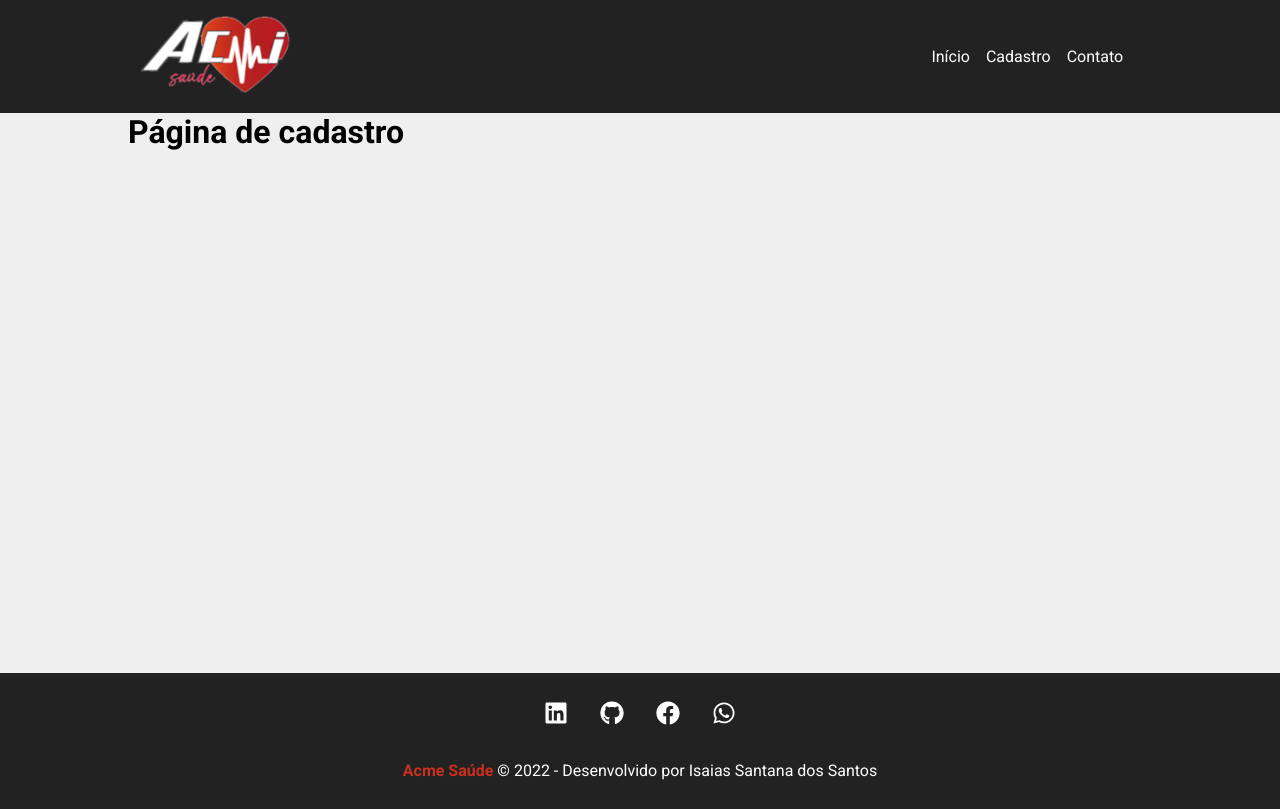
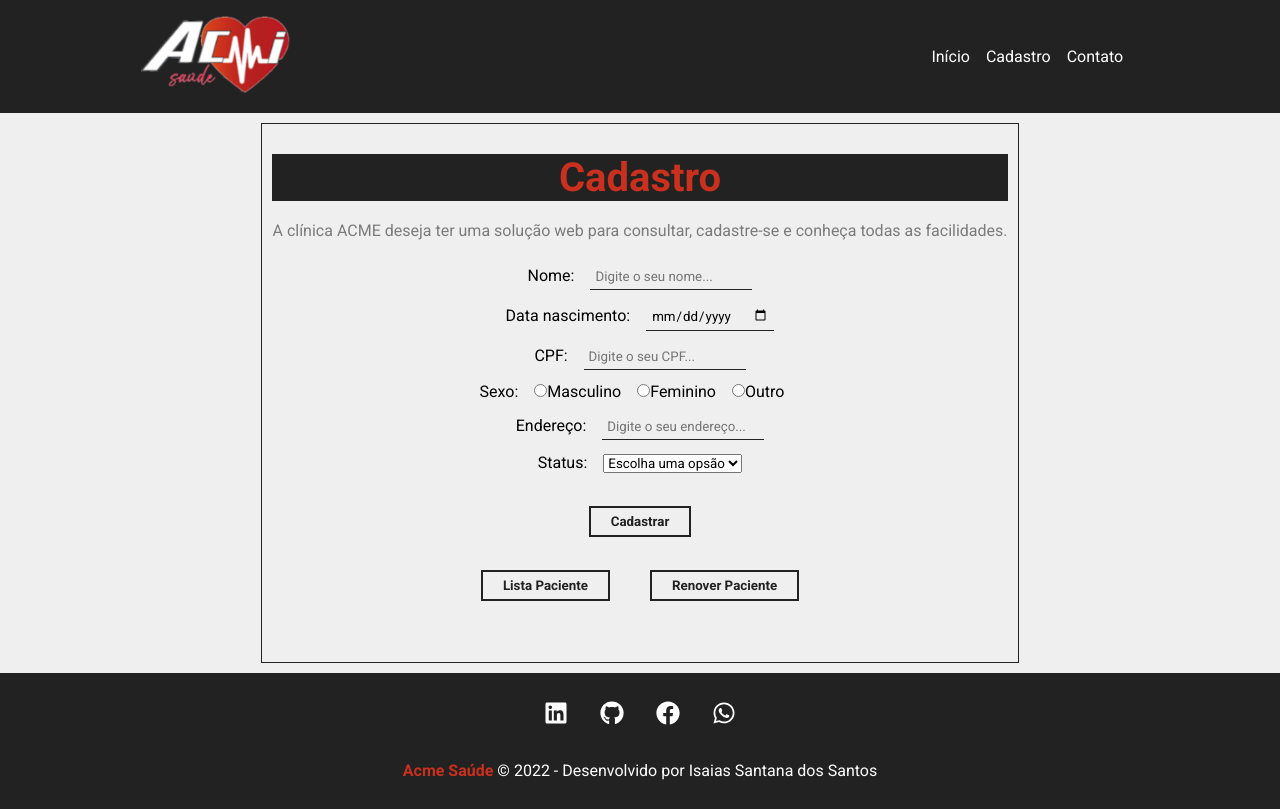
Before and after one commit to IsaiasSantanaDosSantos/Teste-desenvolvedor-jr, a React (Create React App) app: page /cadastro in a window 1280 px wide. Built offline with nearby package versions, Linux system fonts and the light colour scheme.

Commit message:
style:Creation of styles for the registration page.

```diff
--- a/src/components/pages/Cadastro.js
+++ b/src/components/pages/Cadastro.js
@@ -1,5 +1,66 @@
+import React, {useState} from 'react'
+
+import styles from "./Cadastro.module.css"
+
 function Cadastro() {
-    return <h1>Página de cadastro</h1>
+
+
+
+    return (
+        <div className={styles.init}>
+            <h1>Cadastro</h1>
+            <p>A clínica ACME deseja ter uma solução web para consultar, cadastre-se e conheça todas as facilidades.</p>
+            <form>
+                <div>
+                    <label>Nome:</label>
+                    <input name="name" type="text" placeholder="Digite o seu nome..." required />
+                </div>
+                <div>
+                    <label>Data nascimento:</label>
+                    <input name="data" type="date" required/>
+                </div>
+                <div>
+                    <label>CPF:</label>
+                    <input name="cpf" type="number" placeholder="Digite o seu CPF..." required/>
+                </div>
+                <div>
+                    <label>Sexo:</label>
+                    <input type="radio" id="masc" name="sexo" value="masc" />
+                    <label for="masc">Masculino</label>
+
+                    <input type="radio" id="fem" name="sexo" value="fem" />
+                    <label for="fem">Feminino</label>
+
+                    <input type="radio" id="outro" name="sexo" value="outro" />
+                    <label for="outro">Outro</label>
+                </div>
+                <div>
+                    <label>Endereço:</label>
+                    <input name="endereco" type="text" placeholder="Digite o seu endereço..." />
+                </div>
+                <div>
+                    <label for="status">Status:</label>
+
+                    <select name="status" id="status" required>
+                        <option value="">Escolha uma opsão</option>
+                        <option value="ativo">Ativo</option>
+                        <option value="inativo">Inativo</option>
+                    </select>
+                </div>
+                <div>
+                    <button type='submit' >Cadastrar</button>
+                </div>
+                <div className={styles.register}>
+                    <button type='submit' >Lista Paciente</button>
+                    <button type='submit' >Renover Paciente</button>
+                </div>
+            </form>
+            <div className={styles.list}><h1>Lista paciente</h1></div>
+
+            <div className={styles.consult}><h1>Consultar paciente</h1></div>
+        </div>
+
+    )
 
 }
 
--- a/src/components/pages/Cadastro.module.css
+++ b/src/components/pages/Cadastro.module.css
@@ -0,0 +1,72 @@
+.init {
+    margin: 10px auto;
+    border: 1px solid #222;
+    padding: 10px;
+}
+
+.init h1 {
+    font-size: 2.5em;
+    margin-bottom: .5em;
+    color: #C9301D;
+    margin-top: 20px;
+    padding: 0 0.2em;
+    background-color: #222;
+    text-align: center;
+}
+
+.init p {
+    margin-bottom: 1.5em;
+    color: #7b7b7b;
+}
+
+.init form {
+    text-align: center;
+}
+
+.init label {
+    padding-right: 1em;
+
+}
+.init input {
+    padding: 5px;
+    border: none;
+    border-bottom: 1px solid #222;
+    background-color: #efefef;
+}
+
+
+
+.init button, .register button {
+    margin-top: 1.5em ;
+    border: 2px solid #222;
+    padding: 6px 20px;
+    text-decoration: none;
+    color: #222;
+    font-weight: bold;
+}
+.init button:hover, .register button:hover {
+    color: #C9301D;
+    background-color: #222;
+    border: 2px solid #C9301D;
+    box-shadow: 3px 4px 8px #222;
+}
+
+.init button:active, .register button:active {
+    box-shadow: 3px 4px 8px #C9301D;
+}
+
+.init div {
+    margin-bottom: .8em;
+}
+
+.register button {
+   margin: 20px;
+}
+
+.list {
+    display: none;
+}
+
+.consult {
+    display: none;
+}
```
